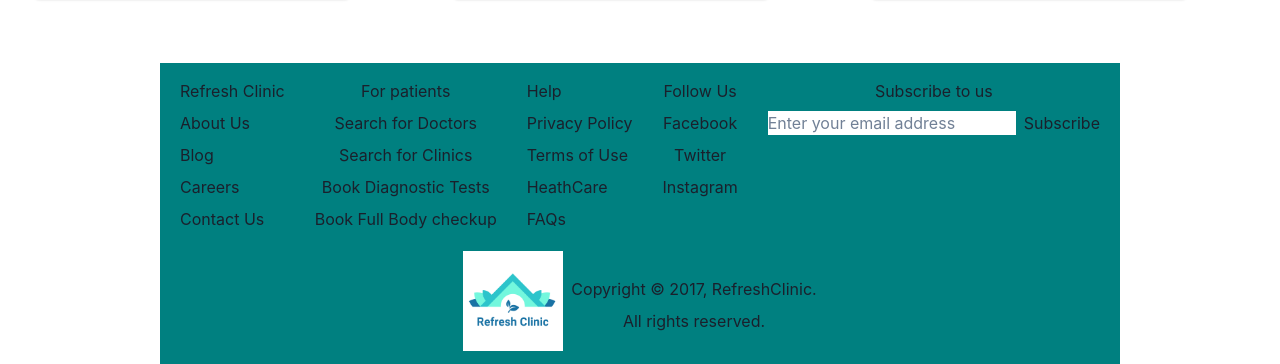
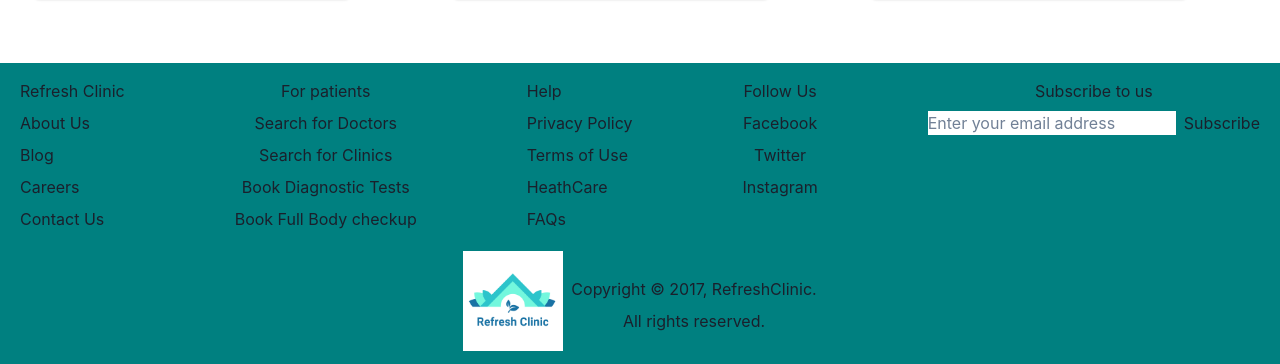
Before and after one commit to DevnandanRaj/Refresh-Clinic, a React (Create React App) app in the folder refresh-clinic/: page / in a window 1280 px wide. Shown: the part 2249-2613 px from the top of the page. Built offline with nearby package versions, Linux system fonts and the light colour scheme; data requests are answered from the project's data file.

Commit message:
made it responsive

```diff
--- a/refresh-clinic/src/Components/Footer.jsx
+++ b/refresh-clinic/src/Components/Footer.jsx
@@ -6,7 +6,7 @@
   const isSmallScreen = useBreakpointValue({ base: true, sm: true, md: false });
 
   return (
-    <Box bg="teal" py={4} maxWidth="960px" mx="auto">
+    <Box bg="teal" py={4} maxWidth="100%" mx="auto">
       <Stack
         direction={isSmallScreen ? "column" : "row"}
         spacing="6"
```
